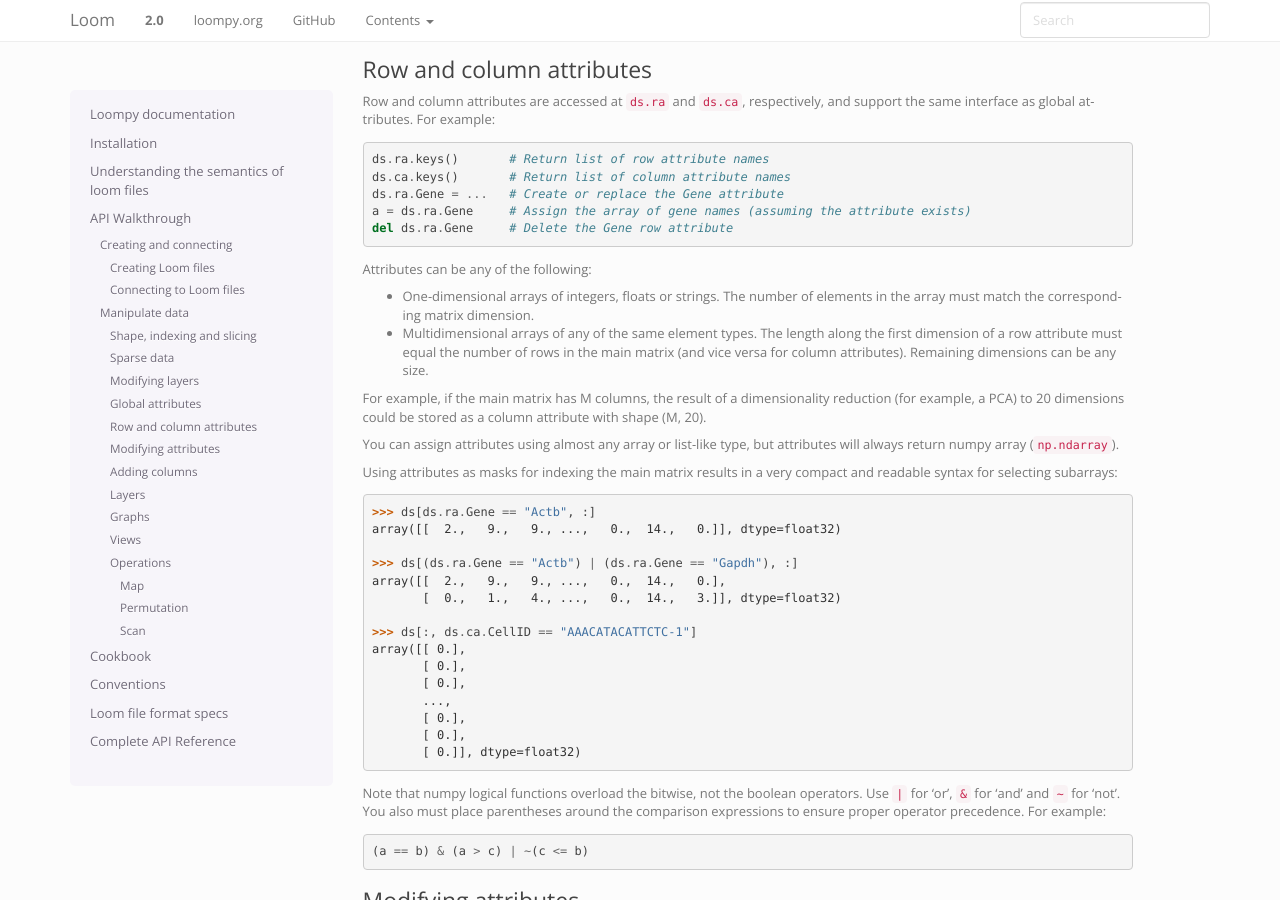
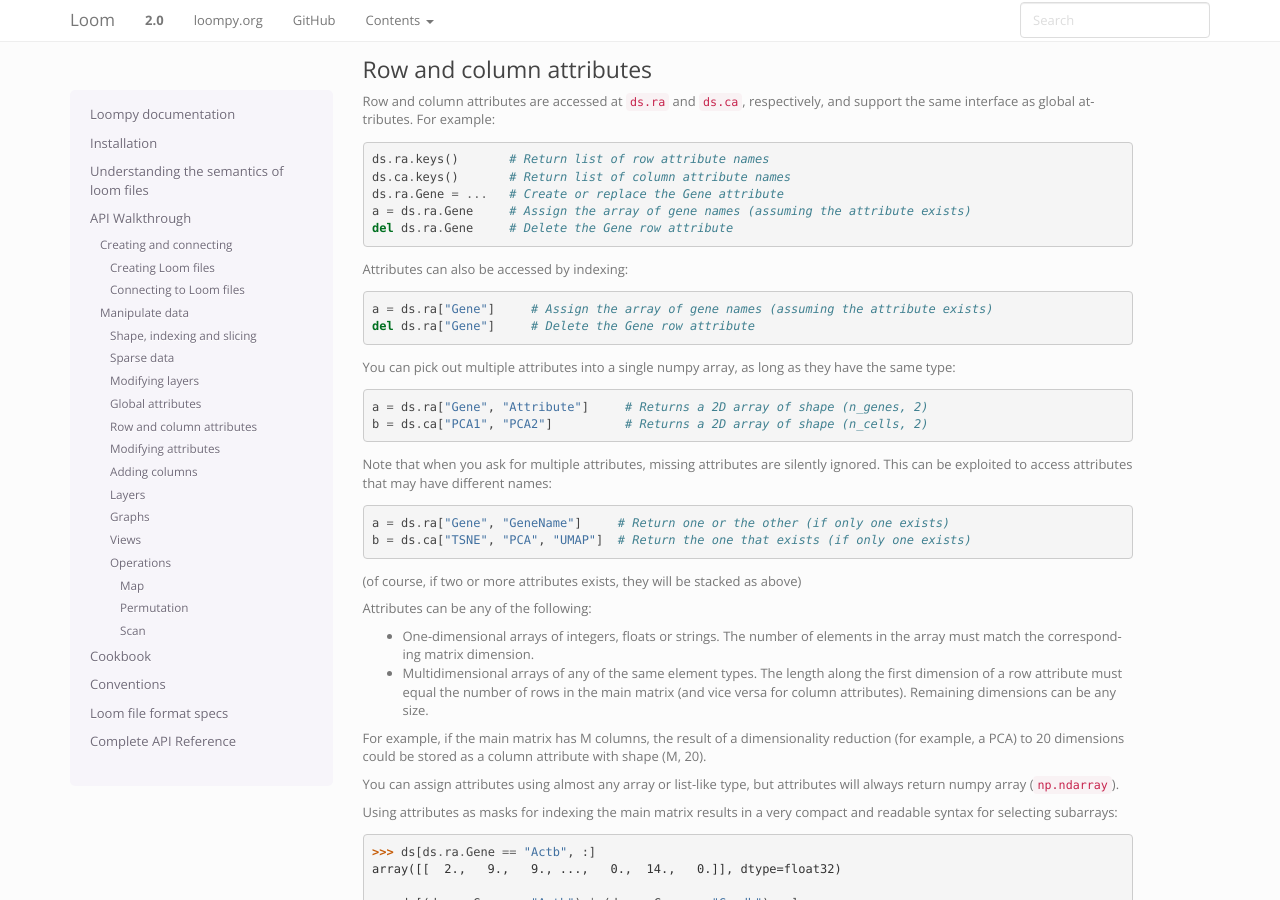
Before and after one commit to linnarsson-lab/loompy, a Sphinx documentation site: the page built from doc/apiwalkthrough/index.rst, in a window 1280 px wide and 900 px high, scrolled down 3129 px. Built offline with Sphinx 7.4.7, drawn with Linux system fonts in a browser that asks for light colours.

Commit message:
Document the new attribute access modes

```diff
--- a/doc/apiwalkthrough/index.rst
+++ b/doc/apiwalkthrough/index.rst
@@ -238,6 +238,31 @@ attributes. For example:
   ds.ra.Gene = ...   # Create or replace the Gene attribute
   a = ds.ra.Gene     # Assign the array of gene names (assuming the attribute exists)
   del ds.ra.Gene     # Delete the Gene row attribute
+
+Attributes can also be accessed by indexing:
+
+.. code:: python
+
+  a = ds.ra["Gene"]     # Assign the array of gene names (assuming the attribute exists)
+  del ds.ra["Gene"]     # Delete the Gene row attribute
+
+You can pick out multiple attributes into a single numpy array, as long as they have the same type:
+
+.. code:: python
+
+  a = ds.ra["Gene", "Attribute"]     # Returns a 2D array of shape (n_genes, 2)
+  b = ds.ca["PCA1", "PCA2"]          # Returns a 2D array of shape (n_cells, 2)
+
+Note that when you ask for multiple attributes, missing attributes are silently ignored. This can be
+exploited to access attributes that may have different names:
+
+.. code:: python
+
+  a = ds.ra["Gene", "GeneName"]     # Return one or the other (if only one exists)
+  b = ds.ca["TSNE", "PCA", "UMAP"]  # Return the one that exists (if only one exists)
+
+(of course, if two or more attributes exists, they will be stacked as above)
+
 
 Attributes can be any of the following:
 
```
